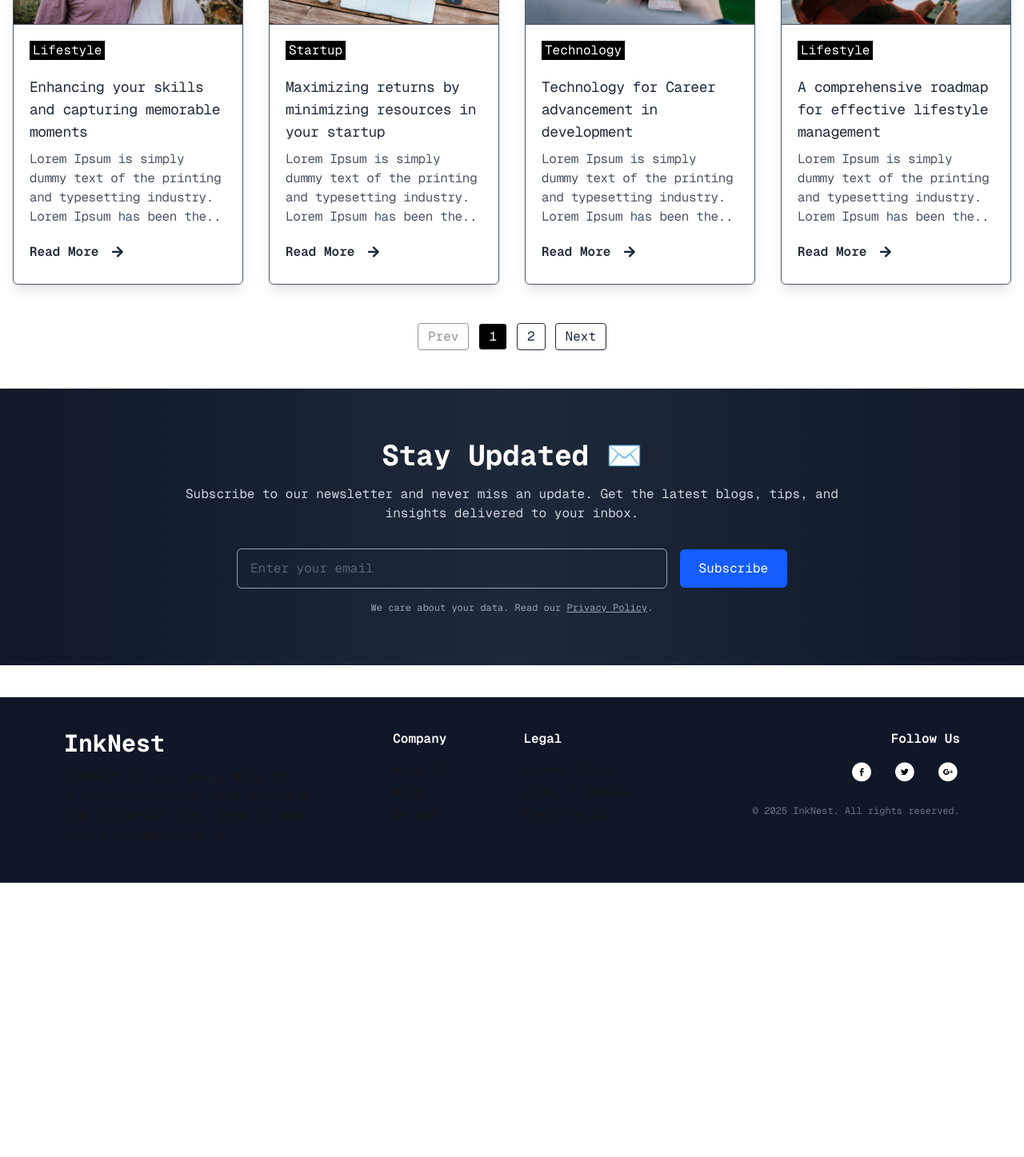
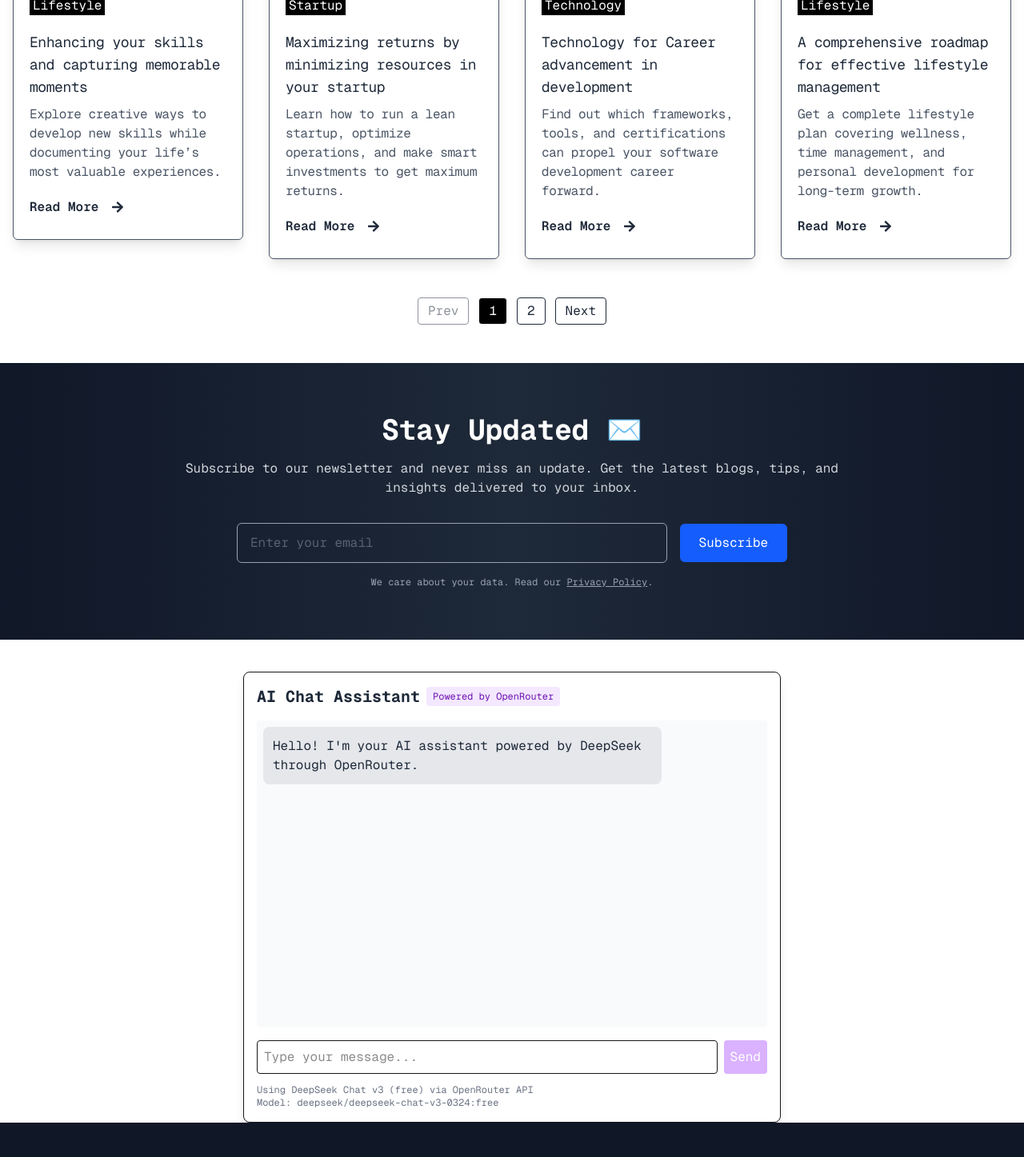
Before and after one commit to saikat20034/InkNest_blog, a Next.js app: page / in a window 1280 px wide. Shown: the part 1900-3347 px from the top of the page at 80% size. Before the commit the page ends 3004 px from the top, so only its background shows below. Built offline with nearby package versions, Linux system fonts and the light colour scheme.

Commit message:
ChatBoot using AI done

```diff
--- a/Assets/assets.js
+++ b/Assets/assets.js
@@ -40,164 +40,181 @@ export const assets = {
     upload_area
     }
 
-    export const blog_data = [{
-        id:1,
-        title:"A detailed step by step guide to manage your lifestyle",
-        description:"Lorem Ipsum is simply dummy text of the printing and typesetting industry. Lorem Ipsum has been the..",
-        image:blog_pic_1,
-        date:Date.now(),
-        category:"Lifestyle",
-        author:"Alex Bennett",
-        author_img:profile_icon
+    export const blog_data = [
+      {
+        id: 1,
+        title: 'A detailed step by step guide to manage your lifestyle',
+        description:
+          'Discover practical habits, routines, and tools to bring balance, productivity, and mindfulness into your everyday life.',
+        image: blog_pic_1,
+        date: Date.now(),
+        category: 'Lifestyle',
+        author: 'Alex Bennett',
+        author_img: profile_icon,
       },
       {
-        id:2,
-        title:"How to create an effective startup roadmap or ideas",
-        description:"Lorem Ipsum is simply dummy text of the printing and typesetting industry. Lorem Ipsum has been the..",
-        image:blog_pic_2,
-        date:Date.now(),
-        category:"Startup",
-        author:"Alex Bennett",
-        author_img:profile_icon
+        id: 2,
+        title: 'How to create an effective startup roadmap or ideas',
+        description:
+          'Learn how to validate your ideas, build a roadmap, and set goals that drive sustainable startup growth.',
+        image: blog_pic_2,
+        date: Date.now(),
+        category: 'Startup',
+        author: 'Alex Bennett',
+        author_img: profile_icon,
       },
       {
-        id:3,
-        title:"Learning new technology to boost your career in software",
-        description:"Lorem Ipsum is simply dummy text of the printing and typesetting industry. Lorem Ipsum has been the..",
-        image:blog_pic_3,
-        date:Date.now(),
-        category:"Technology",
-        author:"Alex Bennett",
-        author_img:profile_icon
+        id: 3,
+        title: 'Learning new technology to boost your career in software',
+        description:
+          'Explore the most in-demand technologies and strategies for staying ahead in your software development career.',
+        image: blog_pic_3,
+        date: Date.now(),
+        category: 'Technology',
+        author: 'Alex Bennett',
+        author_img: profile_icon,
       },
       {
-        id:4,
-        title:"Tips for getting the most out of apps and software",
-        description:"Lorem Ipsum is simply dummy text of the printing and typesetting industry. Lorem Ipsum has been the..",
-        image:blog_pic_4,
-        date:Date.now(),
-        category:"Technology",
-        author:"Alex Bennett",
-        author_img:profile_icon
+        id: 4,
+        title: 'Tips for getting the most out of apps and software',
+        description:
+          'Uncover powerful features and hidden tricks in popular apps to increase your productivity and streamline work.',
+        image: blog_pic_4,
+        date: Date.now(),
+        category: 'Technology',
+        author: 'Alex Bennett',
+        author_img: profile_icon,
       },
       {
-        id:5,
-        title:"Enhancing your skills and capturing memorable moments",
-        description:"Lorem Ipsum is simply dummy text of the printing and typesetting industry. Lorem Ipsum has been the..",
-        image:blog_pic_5,
-        date:Date.now(),
-        category:"Lifestyle",
-        author:"Alex Bennett",
-        author_img:profile_icon
+        id: 5,
+        title: 'Enhancing your skills and capturing memorable moments',
+        description:
+          'Explore creative ways to develop new skills while documenting your life’s most valuable experiences.',
+        image: blog_pic_5,
+        date: Date.now(),
+        category: 'Lifestyle',
+        author: 'Alex Bennett',
+        author_img: profile_icon,
       },
       {
-        id:6,
-        title:"Maximizing returns by minimizing resources in your startup",
-        description:"Lorem Ipsum is simply dummy text of the printing and typesetting industry. Lorem Ipsum has been the..",
-        image:blog_pic_6,
-        date:Date.now(),
-        category:"Startup",
-        author:"Alex Bennett",
-        author_img:profile_icon
+        id: 6,
+        title: 'Maximizing returns by minimizing resources in your startup',
+        description:
+          'Learn how to run a lean startup, optimize operations, and make smart investments to get maximum returns.',
+        image: blog_pic_6,
+        date: Date.now(),
+        category: 'Startup',
+        author: 'Alex Bennett',
+        author_img: profile_icon,
       },
       {
-        id:7,
-        title:"Technology for Career advancement in development",
-        description:"Lorem Ipsum is simply dummy text of the printing and typesetting industry. Lorem Ipsum has been the..",
-        image:blog_pic_7,
-        date:Date.now(),
-        category:"Technology",
-        author:"Alex Bennett",
-        author_img:profile_icon
+        id: 7,
+        title: 'Technology for Career advancement in development',
+        description:
+          'Find out which frameworks, tools, and certifications can propel your software development career forward.',
+        image: blog_pic_7,
+        date: Date.now(),
+        category: 'Technology',
+        author: 'Alex Bennett',
+        author_img: profile_icon,
       },
       {
-        id:8,
-        title:"A comprehensive roadmap for effective lifestyle management",
-        description:"Lorem Ipsum is simply dummy text of the printing and typesetting industry. Lorem Ipsum has been the..",
-        image:blog_pic_8,
-        date:Date.now(),
-        category:"Lifestyle",
-        author:"Alex Bennett",
-        author_img:profile_icon
+        id: 8,
+        title: 'A comprehensive roadmap for effective lifestyle management',
+        description:
+          'Get a complete lifestyle plan covering wellness, time management, and personal development for long-term growth.',
+        image: blog_pic_8,
+        date: Date.now(),
+        category: 'Lifestyle',
+        author: 'Alex Bennett',
+        author_img: profile_icon,
       },
       {
-        id:9,
-        title:"Achieving maximum returns with minimal resources",
-        description:"Lorem Ipsum is simply dummy text of the printing and typesetting industry. Lorem Ipsum has been the..",
-        image:blog_pic_9,
-        date:Date.now(),
-        category:"Startup",
-        author:"Alex Bennett",
-        author_img:profile_icon
+        id: 9,
+        title: 'Achieving maximum returns with minimal resources',
+        description:
+          'Explore case studies and tactics that show how startups scaled quickly by optimizing resource allocation.',
+        image: blog_pic_9,
+        date: Date.now(),
+        category: 'Startup',
+        author: 'Alex Bennett',
+        author_img: profile_icon,
       },
       {
-        id:10,
-        title:"Beyond the Ordinary: Crafting Your Exceptional Lifestyle",
-        description:"Lorem Ipsum is simply dummy text of the printing and typesetting industry. Lorem Ipsum has been the..",
-        image:blog_pic_10,
-        date:Date.now(),
-        category:"Lifestyle",
-        author:"Alex Bennett",
-        author_img:profile_icon
+        id: 10,
+        title: 'Beyond the Ordinary: Crafting Your Exceptional Lifestyle',
+        description:
+          'Discover inspiring ways to live with intention, chase your passions, and design a life you truly love.',
+        image: blog_pic_10,
+        date: Date.now(),
+        category: 'Lifestyle',
+        author: 'Alex Bennett',
+        author_img: profile_icon,
       },
       {
-        id:11,
-        title:"Unveiling the Secrets of Successful Startups in Technolgy",
-        description:"Lorem Ipsum is simply dummy text of the printing and typesetting industry. Lorem Ipsum has been the..",
-        image:blog_pic_11,
-        date:Date.now(),
-        category:"Startup",
-        author:"Alex Bennett",
-        author_img:profile_icon
+        id: 11,
+        title: 'Unveiling the Secrets of Successful Startups in Technolgy',
+        description:
+          'Lorem Ipsum is simply dummy text of the printing and typesetting industry. Lorem Ipsum has been the..',
+        image: blog_pic_11,
+        date: Date.now(),
+        category: 'Startup',
+        author: 'Alex Bennett',
+        author_img: profile_icon,
       },
       {
-        id:12,
-        title:"How to design an online Learning Platform today",
-        description:"Lorem Ipsum is simply dummy text of the printing and typesetting industry. Lorem Ipsum has been the..",
-        image:blog_pic_12,
-        date:Date.now(),
-        category:"Technology",
-        author:"Alex Bennett",
-        author_img:profile_icon
+        id: 12,
+        title: 'How to design an online Learning Platform today',
+        description:
+          'Lorem Ipsum is simply dummy text of the printing and typesetting industry. Lorem Ipsum has been the..',
+        image: blog_pic_12,
+        date: Date.now(),
+        category: 'Technology',
+        author: 'Alex Bennett',
+        author_img: profile_icon,
       },
       {
-        id:13,
-        title:"Tomorrow's Algorithms: Shaping the Landscape of Future AI",
-        description:"Lorem Ipsum is simply dummy text of the printing and typesetting industry. Lorem Ipsum has been the..",
-        image:blog_pic_13,
-        date:Date.now(),
-        category:"Startup",
-        author:"Alex Bennett",
-        author_img:profile_icon
+        id: 13,
+        title: "Tomorrow's Algorithms: Shaping the Landscape of Future AI",
+        description:
+          'Lorem Ipsum is simply dummy text of the printing and typesetting industry. Lorem Ipsum has been the..',
+        image: blog_pic_13,
+        date: Date.now(),
+        category: 'Startup',
+        author: 'Alex Bennett',
+        author_img: profile_icon,
       },
       {
-        id:14,
-        title:"Balance & Bliss: Navigating Life's Journey with Style",
-        description:"Lorem Ipsum is simply dummy text of the printing and typesetting industry. Lorem Ipsum has been the..",
-        image:blog_pic_14,
-        date:Date.now(),
-        category:"Lifestyle",
-        author:"Alex Bennett",
-        author_img:profile_icon
+        id: 14,
+        title: "Balance & Bliss: Navigating Life's Journey with Style",
+        description:
+          'Lorem Ipsum is simply dummy text of the printing and typesetting industry. Lorem Ipsum has been the..',
+        image: blog_pic_14,
+        date: Date.now(),
+        category: 'Lifestyle',
+        author: 'Alex Bennett',
+        author_img: profile_icon,
       },
       {
-        id:15,
-        title:"Exploring the Evolution of social networking in the Future",
-        description:"Lorem Ipsum is simply dummy text of the printing and typesetting industry. Lorem Ipsum has been the..",
-        image:blog_pic_15,
-        date:Date.now(),
-        category:"Technology",
-        author:"Alex Bennett",
-        author_img:profile_icon
+        id: 15,
+        title: 'Exploring the Evolution of social networking in the Future',
+        description:
+          'Lorem Ipsum is simply dummy text of the printing and typesetting industry. Lorem Ipsum has been the..',
+        image: blog_pic_15,
+        date: Date.now(),
+        category: 'Technology',
+        author: 'Alex Bennett',
+        author_img: profile_icon,
       },
       {
-        id:16,
-        title:"Shaping the Future of statup ecosystem in the world",
-        description:"Lorem Ipsum is simply dummy text of the printing and typesetting industry. Lorem Ipsum has been the..",
-        image:blog_pic_16,
-        date:Date.now(),
-        category:"Startup",
-        author:"Alex Bennett",
-        author_img:profile_icon
+        id: 16,
+        title: 'Shaping the Future of statup ecosystem in the world',
+        description:
+          'Lorem Ipsum is simply dummy text of the printing and typesetting industry. Lorem Ipsum has been the..',
+        image: blog_pic_16,
+        date: Date.now(),
+        category: 'Startup',
+        author: 'Alex Bennett',
+        author_img: profile_icon,
       },
-]
+    ];
--- a/Components/BlogList.jsx
+++ b/Components/BlogList.jsx
@@ -35,10 +35,10 @@ const BlogList = () => {
   return (
     <section className="px-4 py-12 text-gray-800">
       {/* Title */}
-      <div className="mb-10 text-center" data-aos="fade-down">
+      {/* <div className="mb-10 text-center" data-aos="fade-down">
         <h2 className="font-mono text-3xl font-bold md:text-4xl">Latest Blogs</h2>
         <p className="font-mono text-gray-500">Explore trending articles across categories</p>
-      </div>
+      </div> */}
 
       {/* Filters */}
       <div className="flex flex-wrap justify-center gap-4 mb-10" data-aos="fade-up">
--- /dev/null
+++ b/Components/Chat.js
@@ -0,0 +1,157 @@
+// components/OpenRouterChat.js
+'use client';
+
+import { useState, useRef, useEffect } from 'react';
+
+export default function OpenRouterChat() {
+  const [messages, setMessages] = useState([
+    {
+      role: 'assistant',
+      content:
+        "Hello! I'm your AI assistant powered by DeepSeek through OpenRouter.",
+    },
+  ]);
+  const [input, setInput] = useState('');
+  const [isLoading, setIsLoading] = useState(false);
+  const [error, setError] = useState(null);
+  const messagesEndRef = useRef(null);
+
+  // Auto-scroll to bottom
+  useEffect(() => {
+    messagesEndRef.current?.scrollIntoView({ behavior: 'smooth' });
+  }, [messages]);
+
+  const handleSubmit = async e => {
+    e.preventDefault();
+    if (!input.trim() || isLoading) return;
+
+    // Add user message
+    const userMessage = { role: 'user', content: input };
+    setMessages(prev => [...prev, userMessage]);
+    setInput('');
+    setIsLoading(true);
+    setError(null);
+
+    try {
+      // Call OpenRouter API
+      const response = await fetch(
+        'https://openrouter.ai/api/v1/chat/completions',
+        {
+          method: 'POST',
+          headers: {
+            'Content-Type': 'application/json',
+            Authorization: `Bearer ${
+              process.env.NEXT_PUBLIC_OPENROUTER_API_KEY ||
+              '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'
+            }`,
+            'HTTP-Referer': window.location.href, // Optional for rankings
+            'X-Title': document.title || 'My Next.js Blog', // Optional for rankings
+          },
+          body: JSON.stringify({
+            model: 'deepseek/deepseek-chat-v3-0324:free',
+            messages: [...messages, userMessage],
+            temperature: 0.7,
+            max_tokens: 1024,
+          }),
+        }
+      );
+
+      if (!response.ok) {
+        const errorData = await response.json();
+        throw new Error(errorData.error?.message || 'API request failed');
+      }
+
+      const data = await response.json();
+      if (data.choices?.[0]?.message) {
+        setMessages(prev => [...prev, data.choices[0].message]);
+      }
+    } catch (err) {
+      console.error('OpenRouter API error:', err);
+      setError(err.message);
+      setMessages(prev => [
+        ...prev,
+        {
+          role: 'assistant',
+          content: 'Sorry, I encountered an error. Please try again later.',
+        },
+      ]);
+    } finally {
+      setIsLoading(false);
+    }
+  };
+
+  return (
+    <div className="max-w-2xl p-4 mx-auto bg-white border rounded-lg shadow-lg dark:bg-gray-800">
+      <div className="flex items-center mb-4">
+        <h2 className="text-xl font-bold text-gray-800 dark:text-white">
+          AI Chat Assistant
+        </h2>
+        <span className="px-2 py-1 ml-2 text-xs text-purple-800 bg-purple-100 rounded dark:bg-purple-900 dark:text-purple-200">
+          Powered by OpenRouter
+        </span>
+      </div>
+
+      {/* Messages container */}
+      <div className="p-2 mb-4 overflow-y-auto rounded h-96 bg-gray-50 dark:bg-gray-700">
+        {messages.map((msg, index) => (
+          <div
+            key={index}
+            className={`mb-3 p-3 rounded-lg max-w-[80%] ${
+              msg.role === 'user'
+                ? 'bg-blue-100 dark:bg-blue-900 ml-auto'
+                : 'bg-gray-200 dark:bg-gray-600 mr-auto'
+            }`}
+          >
+            <p className="text-gray-800 dark:text-gray-100">{msg.content}</p>
+          </div>
+        ))}
+        {isLoading && (
+          <div className="mr-auto bg-gray-200 dark:bg-gray-600 p-3 rounded-lg max-w-[80%]">
+            <div className="flex space-x-2">
+              <div className="w-2 h-2 bg-gray-500 rounded-full animate-bounce"></div>
+              <div
+                className="w-2 h-2 bg-gray-500 rounded-full animate-bounce"
+                style={{ animationDelay: '0.2s' }}
+              ></div>
+              <div
+                className="w-2 h-2 bg-gray-500 rounded-full animate-bounce"
+                style={{ animationDelay: '0.4s' }}
+              ></div>
+            </div>
+          </div>
+        )}
+        {error && (
+          <div className="p-2 mt-2 text-sm text-red-600 dark:text-red-400">
+            Error: {error}
+          </div>
+        )}
+        <div ref={messagesEndRef} />
+      </div>
+
+      {/* Input form */}
+      <form onSubmit={handleSubmit} className="flex gap-2">
+        <input
+          type="text"
+          value={input}
+          onChange={e => setInput(e.target.value)}
+          className="flex-1 p-2 border rounded dark:bg-gray-700 dark:border-gray-600 dark:text-white"
+          placeholder="Type your message..."
+          disabled={isLoading}
+        />
+        <button
+          type="submit"
+          className="p-2 text-white bg-purple-500 rounded hover:bg-purple-600 disabled:bg-purple-300 dark:disabled:bg-purple-800"
+          disabled={isLoading || !input.trim()}
+        >
+          {isLoading ? 'Thinking...' : 'Send'}
+        </button>
+      </form>
+
+      {/* Service notice */}
+      <div className="mt-3 text-xs text-gray-500 dark:text-gray-400">
+        <p>Using DeepSeek Chat v3 (free) via OpenRouter API</p>
+        <p>Model: deepseek/deepseek-chat-v3-0324:free</p>
+      </div>
+    </div>
+  );
+}
--- a/app/layout.js
+++ b/app/layout.js
@@ -14,7 +14,7 @@ const geistMono = Geist_Mono({
 });
 
 export const metadata = {
-  title: "Blog || Mazharul",
+  title: "InkNest || Mazharul",
   description: "Generated by create next app",
 };
 
--- a/app/page.js
+++ b/app/page.js
@@ -2,6 +2,7 @@
 
 import BannerCarousel from "@/Components/BannerCarousel";
 import BlogList from "@/Components/BlogList";
+import ChatSection from "@/Components/Chat";
 import Header from "@/Components/Header";
 import NewsletterSection from "@/Components/NewsletterSection";
 import Image from "next/image";
@@ -14,6 +15,7 @@ export default function Home() {
       <Header/>
       <BlogList />
       <NewsletterSection></NewsletterSection>
+      <ChatSection></ChatSection>
       {/* <Footer/> */}
     </main>
   );
```
Lines whose indentation alone changed are shown as unchanged.
